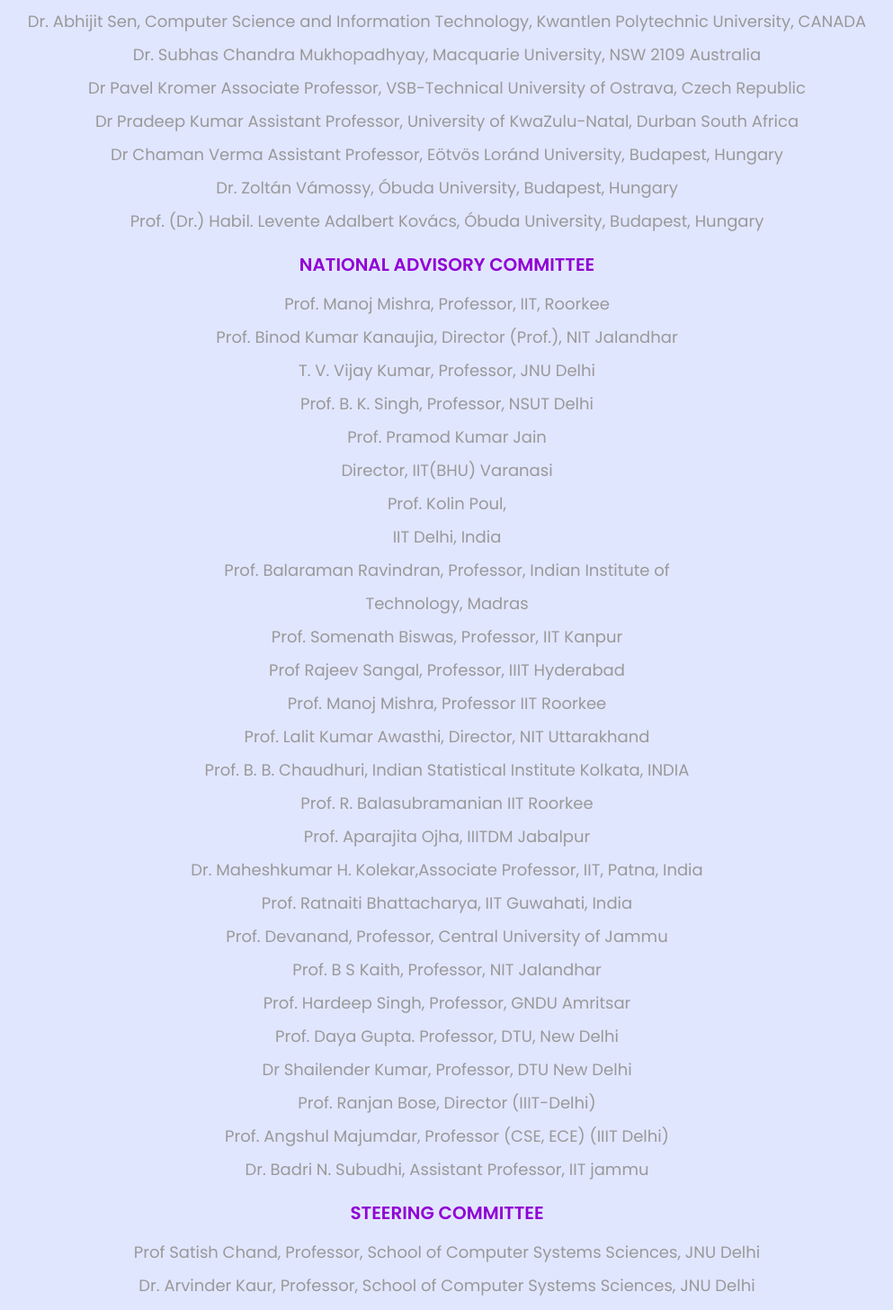
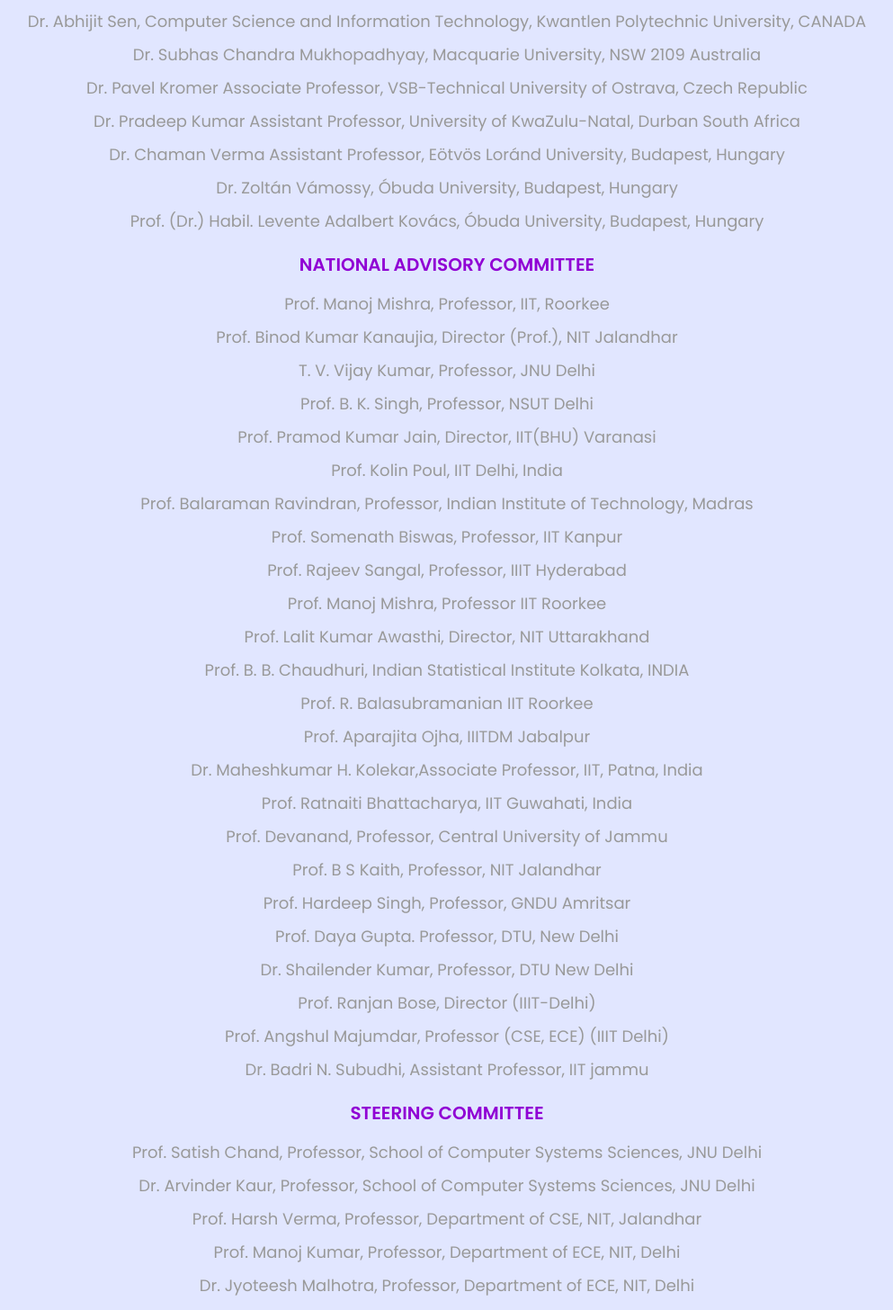
Before and after one commit to hardiksachan/iccssat-2024, a Next.js app: page /committee in a window 1280 px wide. Shown: the part 769-2225 px from the top of the page at 90% size, without its empty margins (143-1136 px from the left). Built offline with nearby package versions, Linux system fonts and the light colour scheme.

Commit message:
fixed names

```diff
--- a/app/committee/page.js
+++ b/app/committee/page.js
@@ -5,7 +5,7 @@
 
       <div className={styles.heading}>Chief Patron</div>
       <div className={styles.List}>
-        Prof. (Dr) Ajay K. Sharma
+        Prof. (Dr.) Ajay K. Sharma
         Director, National Institute of
         Technology, Delhi
 
@@ -61,15 +61,15 @@
           Australia
         </div>
         <div className={styles.List}>
-          Dr Pavel Kromer Associate Professor, VSB-Technical University of
+          Dr. Pavel Kromer Associate Professor, VSB-Technical University of
           Ostrava, Czech Republic
         </div>
         <div className={styles.List}>
-          Dr Pradeep Kumar Assistant Professor, University of KwaZulu-Natal,
+          Dr. Pradeep Kumar Assistant Professor, University of KwaZulu-Natal,
           Durban South Africa
         </div>
         <div className={styles.List}>
-          Dr Chaman Verma Assistant Professor, Eötvös Loránd University, Budapest,
+          Dr. Chaman Verma Assistant Professor, Eötvös Loránd University, Budapest,
           Hungary
         </div>
         <div className={styles.List}>
@@ -93,14 +93,11 @@
         <div className={styles.List}>Prof. Binod Kumar Kanaujia, Director (Prof.), NIT Jalandhar</div>
         <div className={styles.List}>T. V. Vijay Kumar, Professor, JNU Delhi</div>
         <div className={styles.List}>Prof. B. K. Singh, Professor, NSUT Delhi</div>
-        <div className={styles.List}>Prof. Pramod Kumar Jain</div>
-        <div className={styles.List}>Director, IIT(BHU) Varanasi</div>
-        <div className={styles.List}>Prof. Kolin Poul,</div>
-        <div className={styles.List}>IIT Delhi, India</div>
-        <div className={styles.List}>Prof. Balaraman Ravindran, Professor, Indian Institute of</div>
-        <div className={styles.List}>Technology, Madras</div>
+        <div className={styles.List}>Prof. Pramod Kumar Jain, Director, IIT(BHU) Varanasi</div>
+        <div className={styles.List}>Prof. Kolin Poul, IIT Delhi, India</div>
+        <div className={styles.List}>Prof. Balaraman Ravindran, Professor, Indian Institute of Technology, Madras</div>
         <div className={styles.List}>Prof. Somenath Biswas, Professor, IIT Kanpur</div>
-        <div className={styles.List}>Prof Rajeev Sangal, Professor, IIIT Hyderabad</div>
+        <div className={styles.List}>Prof. Rajeev Sangal, Professor, IIIT Hyderabad</div>
         <div className={styles.List}>Prof. Manoj Mishra, Professor IIT Roorkee</div>
         <div className={styles.List}>Prof. Lalit Kumar Awasthi, Director, NIT Uttarakhand</div>
         <div className={styles.List}>Prof. B. B. Chaudhuri, Indian Statistical Institute Kolkata, INDIA</div>
@@ -112,7 +109,7 @@
         <div className={styles.List}>Prof. B S Kaith, Professor, NIT Jalandhar</div>
         <div className={styles.List}>Prof. Hardeep Singh, Professor, GNDU Amritsar</div>
         <div className={styles.List}>Prof. Daya Gupta. Professor, DTU, New Delhi</div>
-        <div className={styles.List}>Dr Shailender Kumar, Professor, DTU New Delhi</div>
+        <div className={styles.List}>Dr. Shailender Kumar, Professor, DTU New Delhi</div>
         <div className={styles.List}>Prof. Ranjan Bose, Director (IIIT-Delhi)</div>
         <div className={styles.List}>Prof. Angshul Majumdar, Professor (CSE, ECE) (IIIT Delhi)</div>
         <div className={styles.List}>Dr. Badri N. Subudhi, Assistant Professor, IIT jammu</div>
@@ -124,11 +121,11 @@
                     Steering Committee
  ======================================================== */}
 <div className={`${styles.heading} ${styles.heading___small}`}>Steering Committee </div>
-<div className={styles.List}>Prof Satish Chand, Professor, School of Computer Systems Sciences, JNU Delhi</div>
+<div className={styles.List}>Prof. Satish Chand, Professor, School of Computer Systems Sciences, JNU Delhi</div>
 <div className={styles.List}>Dr. Arvinder Kaur, Professor, School of Computer Systems Sciences, JNU Delhi</div>
 <div className={styles.List}>Prof. Harsh Verma, Professor, Department of CSE, NIT, Jalandhar</div>
 <div className={styles.List}>Prof. Manoj Kumar, Professor, Department of ECE, NIT, Delhi</div>
-<div className={styles.List}>Dr Jyoteesh Malhotra, Professor, Department of ECE, NIT, Delhi</div>
+<div className={styles.List}>Dr. Jyoteesh Malhotra, Professor, Department of ECE, NIT, Delhi</div>
 {/*==================================================================================== */}
 
 <div className={`${styles.heading} ${styles.heading___small}`}>Executive General Chair </div>
@@ -198,34 +195,34 @@
         </div>
         <div className={styles.List}>Prof. Y. N. Singh Professor, IIT Kanpur</div>
         <div className={styles.List}>
-          Dr T P Sharma Associate Professor, NIT Hamirpur
+          Dr. T P Sharma Associate Professor, NIT Hamirpur
         </div>
         <div className={styles.List}>
-          Dr Kamlesh Dutta Associate Professor, NIT Hamirpur
+          Dr. Kamlesh Dutta Associate Professor, NIT Hamirpur
         </div>
         <div className={styles.List}>
-          Dr Roop Pahuja Associate Professor, NIT Jalandhar
+          Dr. Roop Pahuja Associate Professor, NIT Jalandhar
         </div>
         <div className={styles.List}>
-          Dr S K Pahuja Associate Professor, NIT Jalandhar
+          Dr. S K Pahuja Associate Professor, NIT Jalandhar
         </div>
         <div className={styles.List}>
-          Dr Monica Sikka Associate Professor, NIT Jalandhar
+          Dr. Monica Sikka Associate Professor, NIT Jalandhar
         </div>
         <div className={styles.List}>
-          Dr Nitai Basak Associate Professor, NIT Jalandhar
+          Dr. Nitai Basak Associate Professor, NIT Jalandhar
         </div>
         <div className={styles.List}>
-          Dr Mamta Khosla Associate Professor, NIT Jalandhar
+          Dr. Mamta Khosla Associate Professor, NIT Jalandhar
         </div>
         <div className={styles.List}>
-          Dr Rohit Mehra Associate Professor, NIT Jalandhar
+          Dr. Rohit Mehra Associate Professor, NIT Jalandhar
         </div>
         <div className={styles.List}>
-          Dr Deepak Kumar Sharma Associate Professor, IGDTUW New Delhi
+          Dr. Deepak Kumar Sharma Associate Professor, IGDTUW New Delhi
         </div>
         <div className={styles.List}>
-          Dr Nonita Sharma Associate Professor, IGDTUW New Delhi
+          Dr. Nonita Sharma Associate Professor, IGDTUW New Delhi
         </div>
       </div>
       <div className={styles.subcommittee}>
```
